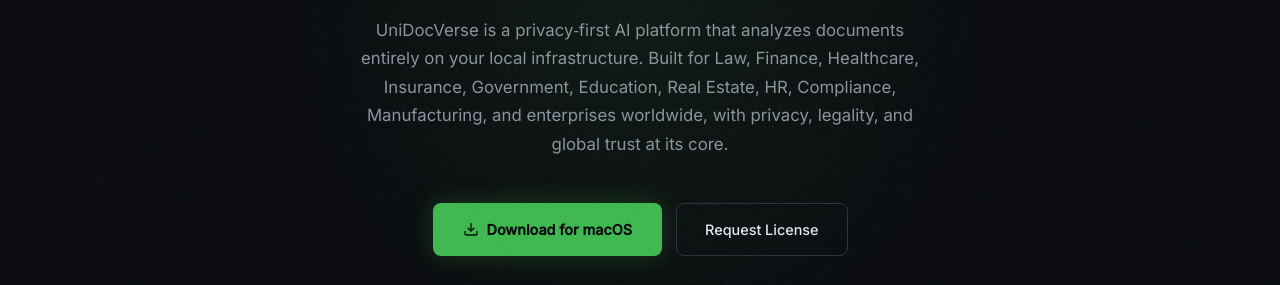
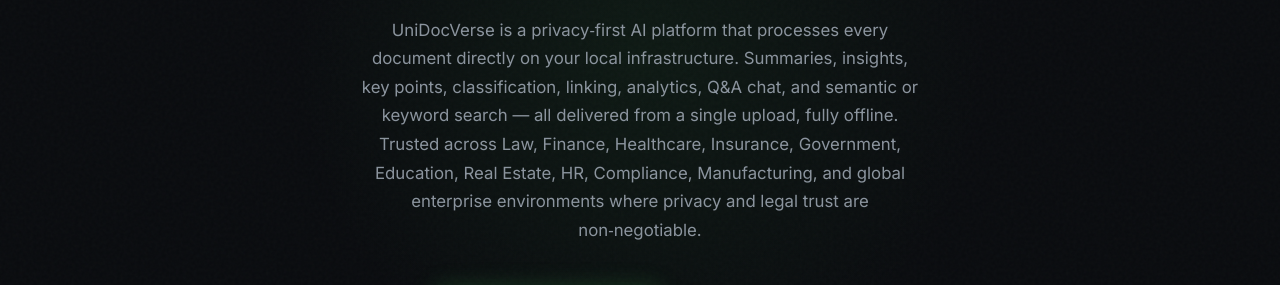
Before and after one commit to bommavj/unidocverse-website, a website: page index.html in a window 1280 px wide. Shown: the part 467-752 px from the top of the page. Drawn offline with nearby package versions, Linux system fonts and the light colour scheme; no server answers; a web font is replaced by a local one.

Commit message:
update description - 2

```diff
--- a/index.html
+++ b/index.html
@@ -971,8 +971,9 @@ BLOCK (around line 700-800) -->
   <div class="hero-glow"></div>
   <div class="hero-badge"><span class="dot"></span> Now available — macOS ARM64</div>
   <h1>Document intelligence,<br><em>without the cloud.</em></h1>
-  <p class="hero-sub">UniDocVerse is a privacy‑first AI platform that analyzes documents entirely on your local infrastructure.
-Built for Law, Finance, Healthcare, Insurance, Government, Education, Real Estate, HR, Compliance, Manufacturing, and enterprises worldwide, with privacy, legality, and global trust at its core.</p>
+  <p class="hero-sub">UniDocVerse is a privacy‑first AI platform that processes every document directly on your local infrastructure.
+Summaries, insights, key points, classification, linking, analytics, Q&A chat, and semantic or keyword search — all delivered from a single upload, fully offline.
+Trusted across Law, Finance, Healthcare, Insurance, Government, Education, Real Estate, HR, Compliance, Manufacturing, and global enterprise environments where privacy and legal trust are non‑negotiable.</p>
   <div class="hero-actions">
     <a href="#download" class="btn-primary">
       <svg viewBox="0 0 24 24" fill="none" stroke="currentColor" stroke-width="2"><path d="M21 15v4a2 2 0 0 1-2 2H5a2 2 0 0 1-2-2v-4"/><polyline points="7 10 12 15 17 10"/><line x1="12" y1="15" x2="12" y2="3"/></svg>
```
